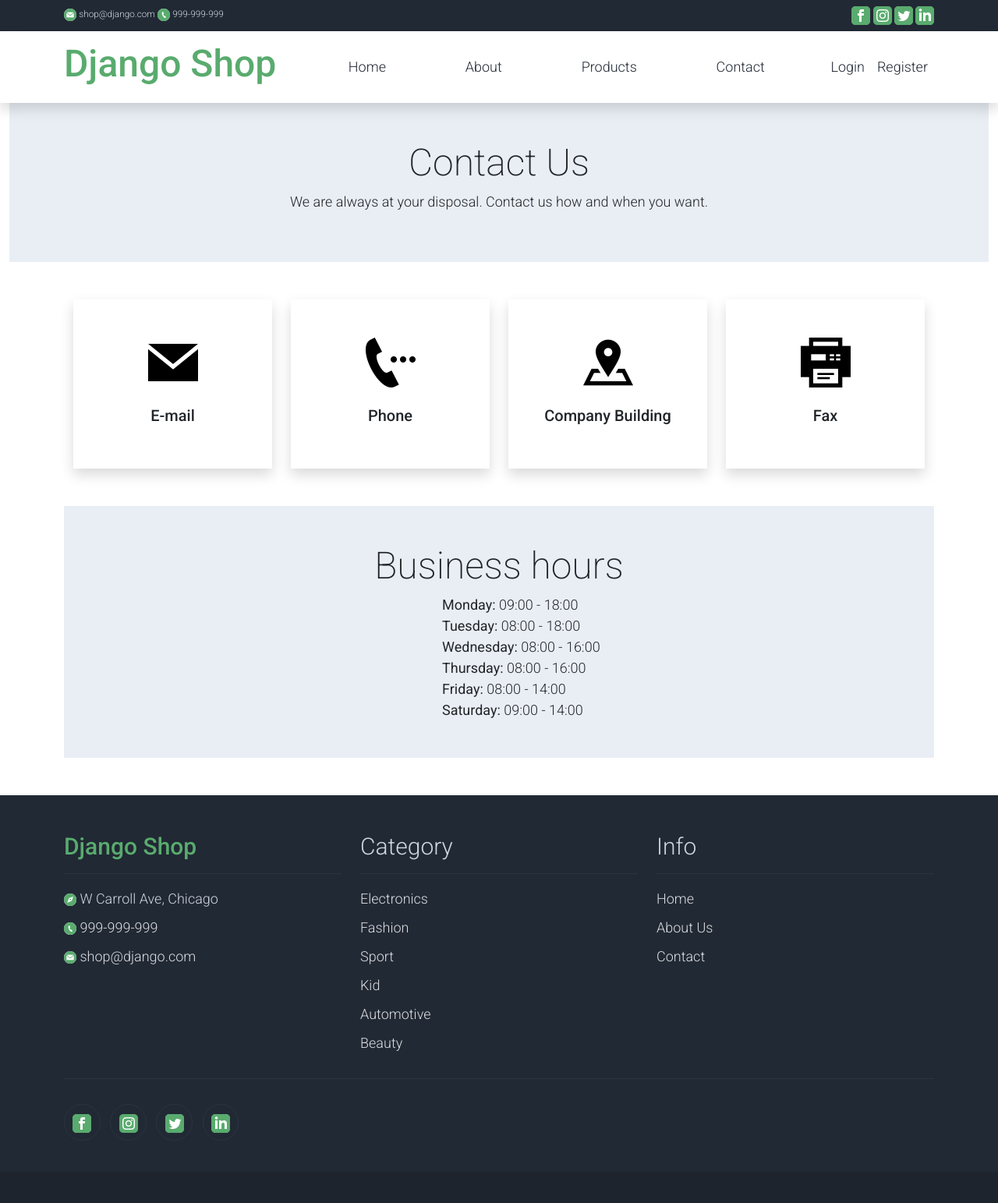
After one commit to wiktoriamarszewska77/Django_shop, a Django app: page /contact/ in a window 1280 px wide. The commit adds this page. Shown: the whole page at 78% size. Run offline with Django 4.2, Linux system fonts and the light colour scheme; some libraries are stand-ins or nearby versions.

Commit message:
feat: Modifying templates, adding pagination, creating a view and a contact template

```diff
--- /dev/null
+++ b/shop/products/templates/contact.html
@@ -0,0 +1,71 @@
+{% extends 'base.html' %}
+{% load static %}
+{% block content %}
+    <div class="container-fluid bg-light py-5">
+        <div class="col-md-6 m-auto text-center">
+            <h1 class="h1">Contact Us</h1>
+            <p>
+                We are always at your disposal. Contact us how and when you want.
+            </p>
+        </div>
+    </div>
+  <section class="container py-5">
+        <div class="row">
+            <div class="col-md-6 col-lg-3 pb-5">
+                <div class="h-100 py-5 services-icon-wap shadow">
+                    <div class="h1 text-success text-center"><img src="/media/email_contact.png"></div>
+                    <h2 class="h5 mt-4 text-center">E-mail</h2>
+                </div>
+            </div>
+
+            <div class="col-md-6 col-lg-3 pb-5">
+                <div class="h-100 py-5 services-icon-wap shadow">
+                    <div class="h1 text-success text-center"><img src="/media/phone-contact.png"></div>
+                    <h2 class="h5 mt-4 text-center">Phone</h2>
+                </div>
+            </div>
+
+            <div class="col-md-6 col-lg-3 pb-5">
+                <div class="h-100 py-5 services-icon-wap shadow">
+                    <div class="h1 text-success text-center"><img src="/media/location_contact.png"></div>
+                    <h2 class="h5 mt-4 text-center">Company Building</h2>
+                </div>
+            </div>
+            <div class="col-md-6 col-lg-3 pb-5">
+                <div class="h-100 py-5 services-icon-wap shadow">
+                    <div class="h1 text-success text-center"><img src="/media/fax_contact.png"></div>
+                    <h2 class="h5 mt-4 text-center">Fax</h2>
+                </div>
+            </div>
+            <div class="container-fluid bg-light py-5">
+        <div class="col-md-6 m-auto text-center">
+            <h1 class="h1">Business hours</h1>
+            <ul class="w-100 list-unstyled d-flex justify-content-between mb-0" style="margin-left: 200px;">
+                <li><strong>Monday:</strong> 09:00 - 18:00</li>
+                <li class="pt-2"></li>
+            </ul>
+            <ul class="w-100 list-unstyled d-flex justify-content-between mb-0" style="margin-left: 200px;">
+                <li><strong>Tuesday:</strong> 08:00 - 18:00</li>
+                <li class="pt-2"></li>
+            </ul>
+            <ul class="w-100 list-unstyled d-flex justify-content-between mb-0" style="margin-left: 200px;">
+                <li><strong>Wednesday:</strong> 08:00 - 16:00</li>
+                <li class="pt-2"></li>
+            </ul>
+            <ul class="w-100 list-unstyled d-flex justify-content-between mb-0" style="margin-left: 200px;">
+                <li><strong>Thursday:</strong> 08:00 - 16:00</li>
+                <li class="pt-2"></li>
+            </ul>
+            <ul class="w-100 list-unstyled d-flex justify-content-between mb-0" style="margin-left: 200px;">
+                <li><strong>Friday:</strong> 08:00 - 14:00</li>
+                <li class="pt-2"></li>
+            </ul>
+            <ul class="w-100 list-unstyled d-flex justify-content-between mb-0" style="margin-left: 200px;">
+                <li><strong>Saturday:</strong> 09:00 - 14:00</li>
+                <li class="pt-2"></li>
+            </ul>
+        </div>
+    </div>
+        </div>
+  </section>
+{% endblock %}
--- a/shop/products/templates/detail_product.html
+++ b/shop/products/templates/detail_product.html
@@ -34,7 +34,7 @@
                       <p class="py-2">
                          <span class="list-inline-item text-dark">
                             <a href="{% url 'review_product' product_id=product.id %}">
-                            Rating {{ average_rating }} | {{ comment_count }} Comments
+                            Rating {{ avg_rating }} | {{ comments_count }} Comments
                             </a>
                         </span>
                             </p>
--- a/shop/products/urls.py
+++ b/shop/products/urls.py
@@ -12,11 +12,13 @@ from .views import (
     BrandProductListView,
     AboutView,
     UserProductList,
+    ContactView,
 )
 
 urlpatterns = [
     path("", HomeView.as_view(), name="home"),
     path("about/", AboutView.as_view(), name="about"),
+    path("contact/", ContactView.as_view(), name="contact"),
     path("products/", ProductListView.as_view(), name="products-list"),
     path("product/<int:pk>/", ProductDetailView.as_view(), name="detail-product"),
     path("add/product", ProductCreateView.as_view(), name="add-product"),
--- a/shop/products/views.py
+++ b/shop/products/views.py
@@ -14,6 +14,10 @@ class HomeView(TemplateView):
 
 class AboutView(TemplateView):
     template_name = "about.html"
+
+
+class ContactView(TemplateView):
+    template_name = "contact.html"
 
 
 class ProductListView(ListView):
@@ -111,6 +115,7 @@ class UserProductList(LoginRequiredMixin, ListView):
     model = Product
     template_name = "user_products.html"
     context_object_name = "products"
+    paginate_by = 6
 
     def get_queryset(self):
         user = self.request.user
--- a/shop/review/models.py
+++ b/shop/review/models.py
@@ -13,6 +13,10 @@ class Review(models.Model):
         validators=[MinValueValidator(1), MaxValueValidator(5)]
     )
 
+    @staticmethod
+    def count_comments_for_product(product_id):
+        return Review.objects.filter(product_id=product_id).count()
+
     class Meta:
         ordering = ["date"]
 
--- a/shop/review/views.py
+++ b/shop/review/views.py
@@ -11,6 +11,7 @@ class ReviewProductView(ListView):
     model = Review
     template_name = "review_product.html"
     context_object_name = "reviews"
+    paginate_by = 4
 
     def get_queryset(self):
         product_id = self.kwargs.get("product_id")
@@ -27,6 +28,7 @@ class ReviewCreateView(LoginRequiredMixin, CreateView):
         form.instance.user = self.request.user
         product_id = self.kwargs["product_id"]
         form.instance.product = get_object_or_404(Product, id=product_id)
+
         return super().form_valid(form)
 
     def get_success_url(self):
@@ -63,6 +65,7 @@ class ReviewUserView(LoginRequiredMixin, ListView):
     model = Review
     template_name = "user_reviews.html"
     context_object_name = "reviews"
+    paginate_by = 6
 
     def get_queryset(self):
         user = self.request.user
--- a/shop/templates/base.html
+++ b/shop/templates/base.html
@@ -69,7 +69,7 @@
                             <a class="nav-link"  href="{% url 'products-list' %}">Products</a>
                         </li>
                         <li class="nav-item">
-                            <a class="nav-link" href="contact.html">Contact</a>
+                            <a class="nav-link" href="{% url 'contact' %}">Contact</a>
                         </li>
                     </ul>
                 </div>
@@ -164,7 +164,7 @@
                     <ul class="list-unstyled text-light footer-link-list">
                         <li><a class="text-decoration-none" href="/">Home</a></li>
                         <li><a class="text-decoration-none" href="{% url 'about' %}">About Us</a></li>
-                        <li><a class="text-decoration-none" href="#">Contact</a></li>
+                        <li><a class="text-decoration-none" href="{% url 'contact' %}">Contact</a></li>
                     </ul>
                 </div>
 
```
Also changed, not shown: shop/order/templates/order.html (+37 -8 lines), shop/products/templates/products_list.html (+0 -16 lines), shop/products/templates/user_products.html (+29 -3 lines), shop/review/templates/review_product.html (+27 -0 lines), shop/review/templates/user_reviews.html (+27 -0 lines), shop/media/email_contact.png (added), shop/media/fax_contact.png (added), shop/media/location_contact.png (added), shop/media/phone-contact.png (added).
